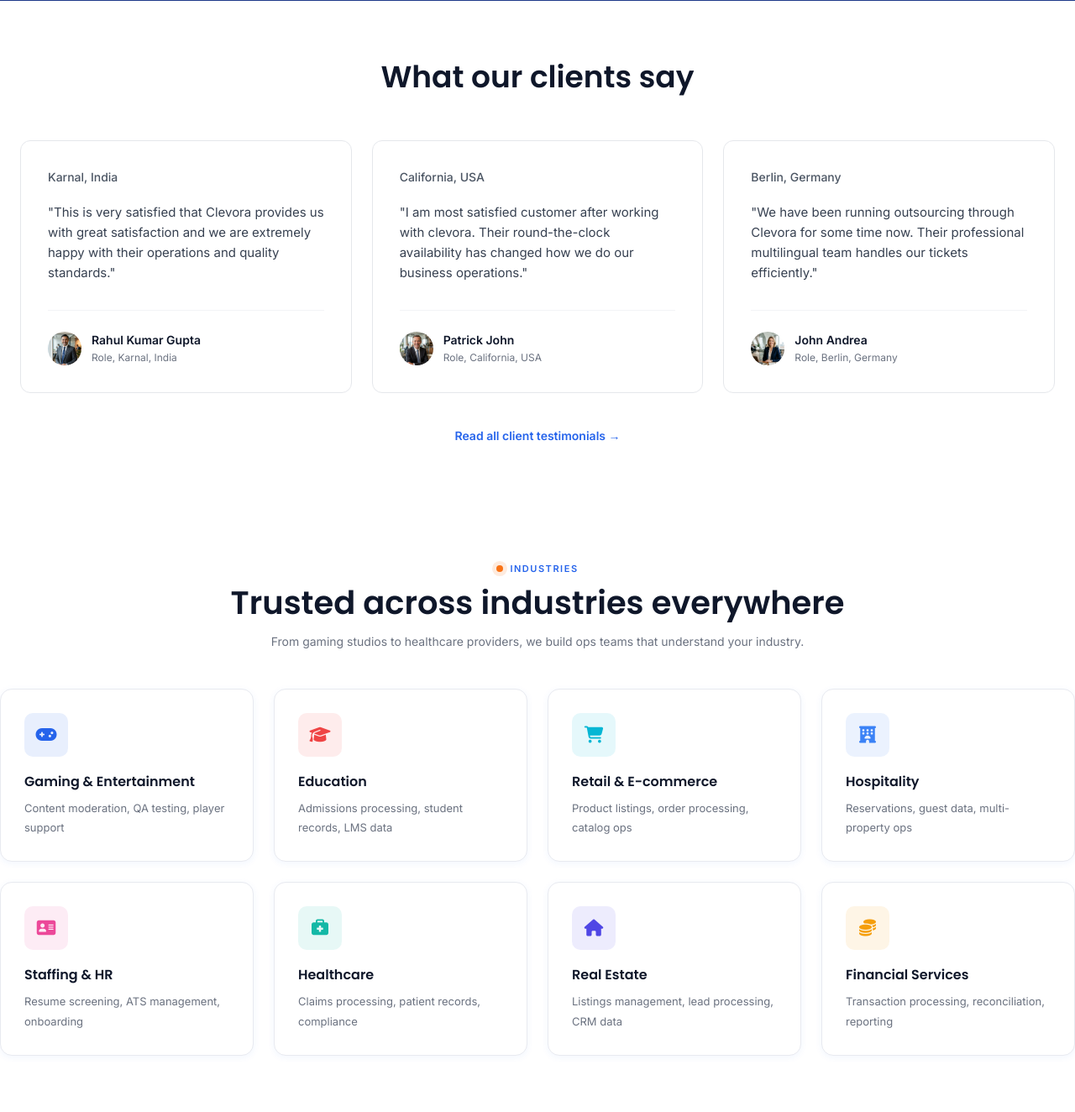
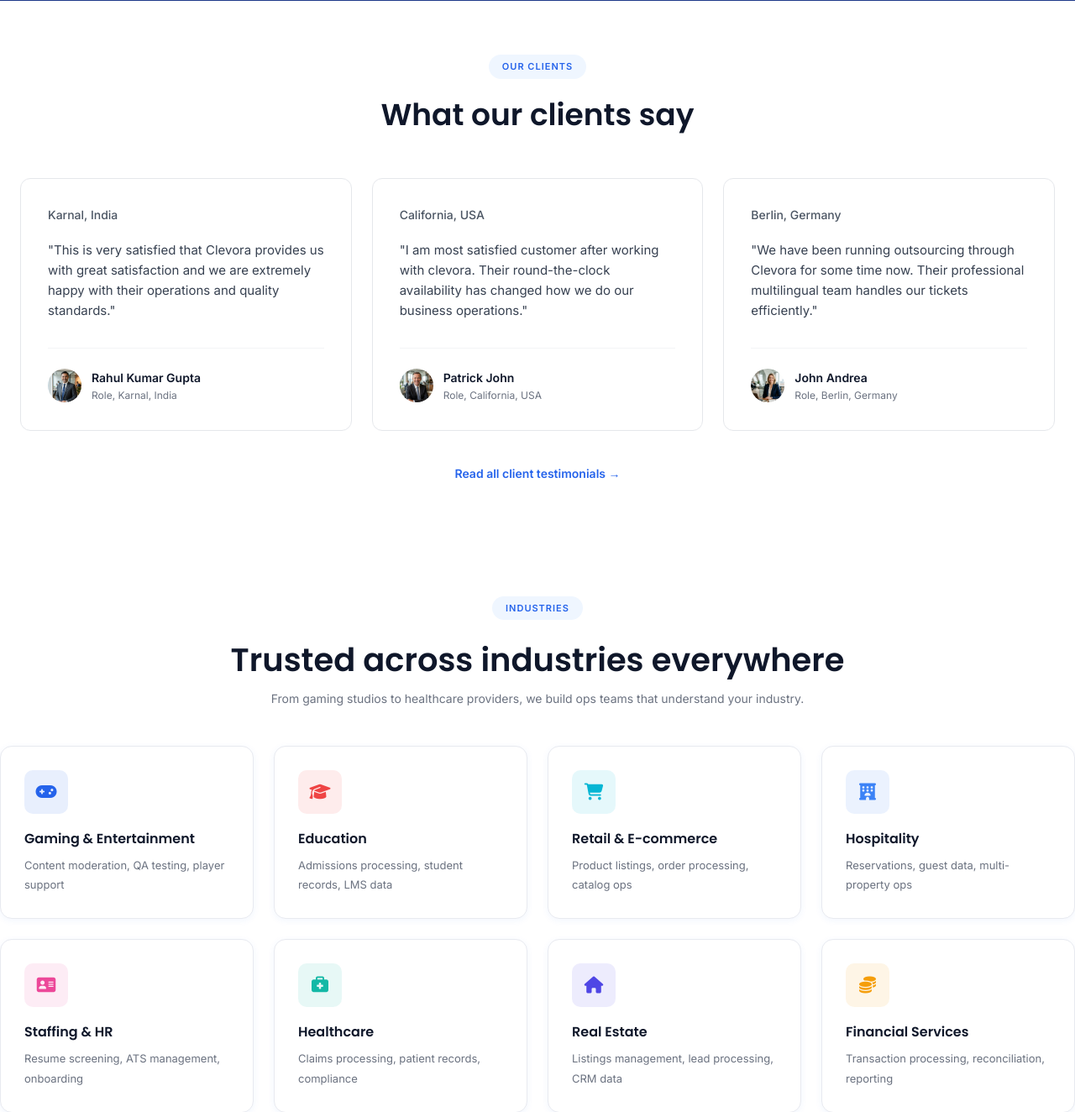
Before and after one commit to manishk-sharma/clevora, a PHP site: page / in a window 1280 px wide. Shown: the part 4451-5775 px from the top of the page at 84% size. Run offline with PHP 8.4, Linux system fonts and the light colour scheme; data comes from the database, SQL or seed files in the repository; some libraries are stand-ins or nearby versions.

Commit message:
Style: Update Industries and Our Clients sections to use the standardized pill kicker badge format

```diff
--- a/index.php
+++ b/index.php
@@ -439,6 +439,11 @@ $hero_slides = [
 <section style="background:#fff; padding:64px 24px;">
   <!-- Section header -->
   <div style="text-align:center; margin-bottom:48px;">
+    <span style="display:inline-block; background:#eff6ff; color:#2563eb;
+                 font-size:11px; font-weight:700; padding:6px 16px;
+                 border-radius:9999px; letter-spacing:1px; margin-bottom:16px; text-transform:uppercase;">
+      Our Clients
+    </span>
     <h2 style="font-size:36px; font-weight:600; color:#0f172a; margin:0;">
       What our clients say
     </h2>
@@ -501,7 +506,11 @@ $hero_slides = [
 <section class="section" style="background:#fff;">
   <div class="container">
     <div class="section-head">
-      <span class="section-kicker">Industries</span>
+      <span style="display:inline-block; background:#eff6ff; color:#2563eb;
+                   font-size:11px; font-weight:700; padding:6px 16px;
+                   border-radius:9999px; letter-spacing:1px; margin-bottom:16px; text-transform:uppercase;">
+        Industries
+      </span>
       <h2 class="section-title">Trusted across industries everywhere</h2>
       <p class="section-copy">From gaming studios to healthcare providers, we build ops teams that understand your industry.</p>
     </div>
```
